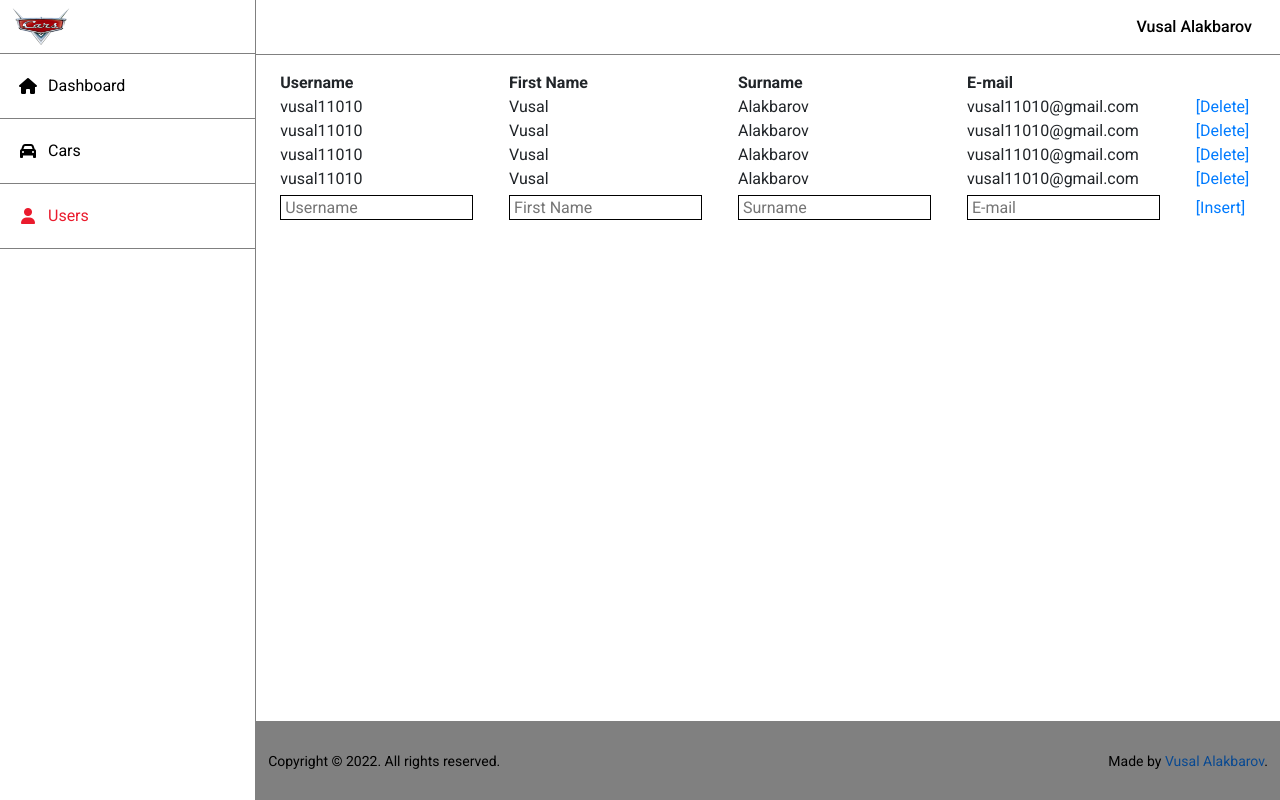
After one commit to iamvusalalakbarov/cars, a PHP site: page /users.html in a window 1280 px wide. The commit adds this page. Run offline with PHP 8.4, Linux system fonts and the light colour scheme; some libraries are stand-ins or nearby versions.

Commit message:
Created Users page

```diff
--- a/Manager Side/css/style.css
+++ b/Manager Side/css/style.css
@@ -217,8 +217,8 @@ body main header .right-side .admin .name p {
 
 body main section {
   height: 100%;
-  background: gray;
   overflow: auto;
+  padding: 16px;
 }
 
 body main section .gif {
@@ -233,6 +233,23 @@ body main section .gif {
       -ms-flex-align: center;
           align-items: center;
   background: #fff;
+}
+
+body main section.users table {
+  width: 100%;
+}
+
+body main section.users table thead tr th, body main section.users table tbody tr th {
+  font-weight: bold;
+}
+
+body main section.users table thead tr th, body main section.users table thead tr td, body main section.users table tbody tr th, body main section.users table tbody tr td {
+  padding: 4px 8px;
+}
+
+body main section.users table thead tr th input, body main section.users table thead tr td input, body main section.users table tbody tr th input, body main section.users table tbody tr td input {
+  border: 1px solid #000;
+  padding: 2px 4px;
 }
 
 body main footer {
--- a/Manager Side/index.html
+++ b/Manager Side/index.html
@@ -24,11 +24,10 @@
                     <a href="index.html" class="active"><label><i class="fas fa-home"></i></label>Dashboard</a>
                 </li>
                 <li>
-                    <a href="rent.html"><label><i class="far fa-edit"></i></label>Make Rent</a>
+                    <a href="cars.html"><label><i class="fa-solid fa-car"></i></label>Cars</a>
                 </li>
                 <li>
-                    <a href="dates.html"><label><i class="far fa-calendar-alt"></i></label>Show
-                        Pick-up/Take-off Dates</a>
+                    <a href="users.html"><label><i class="fa-solid fa-user"></i></label>Users</a>
                 </li>
             </ul>
         </nav>
--- a/Manager Side/scss/style.scss
+++ b/Manager Side/scss/style.scss
@@ -181,8 +181,8 @@ body {
 
 		section {
 			height: 100%;
-			background: gray;
 			overflow: auto;
+			padding: 16px;
 
 			.gif {
 				height: 100%;
@@ -190,6 +190,29 @@ body {
 				justify-content: center;
 				align-items: center;
 				background: #fff;
+			}
+
+			&.users {
+				table {
+					width: 100%;
+
+					thead, tbody {
+						tr {
+							th {
+								font-weight: bold;
+							}
+
+							th, td {
+								padding: 4px 8px;
+
+								input {
+									border: 1px solid #000;
+									padding: 2px 4px;
+								}
+							}
+						}
+					}
+				}
 			}
 		}
 
--- /dev/null
+++ b/Manager Side/users.html
@@ -0,0 +1,113 @@
+<!DOCTYPE html>
+<html lang="en">
+
+<head>
+    <meta charset="UTF-8">
+    <meta http-equiv="X-UA-Compatible" content="IE=edge">
+    <meta name="viewport" content="width=device-width, initial-scale=1.0">
+    <title>Cars | Dashboard</title>
+    <link rel="icon" type="image/x-icon" href="./images/favicon.ico">
+    <link rel="stylesheet" href="https://cdnjs.cloudflare.com/ajax/libs/font-awesome/6.1.1/css/all.min.css" integrity="sha512-KfkfwYDsLkIlwQp6LFnl8zNdLGxu9YAA1QvwINks4PhcElQSvqcyVLLD9aMhXd13uQjoXtEKNosOWaZqXgel0g==" crossorigin="anonymous" referrerpolicy="no-referrer" />
+    <link rel="stylesheet" href="https://cdn.jsdelivr.net/npm/bootstrap@4.3.1/dist/css/bootstrap.min.css" integrity="sha384-ggOyR0iXCbMQv3Xipma34MD+dH/1fQ784/j6cY/iJTQUOhcWr7x9JvoRxT2MZw1T" crossorigin="anonymous">
+    <link rel="stylesheet" href="./css/style.css">
+</head>
+
+<body>
+    <aside>
+        <div class="logo">
+            <img src="images/cars-logo.png" alt="Cars Logo">
+        </div>
+
+        <nav>
+            <ul>
+                <li>
+                    <a href="index.html"><label><i class="fas fa-home"></i></label>Dashboard</a>
+                </li>
+                <li>
+                    <a href="cars.html"><label><i class="fa-solid fa-car"></i></label>Cars</a>
+                </li>
+                <li>
+                    <a href="users.html" class="active"><label><i class="fa-solid fa-user"></i></label>Users</a>
+                </li>
+            </ul>
+        </nav>
+    </aside>
+
+    <main>
+        <header>
+            <div class="right-side">
+                <div class="admin">
+                    <div class="name">
+                        <p>
+                            Vusal Alakbarov
+                        </p>
+                    </div>
+            </div>
+        </header>
+
+        <section class="users">
+            <table>
+                <thead>
+                    <tr>
+                        <th>Username</th>
+                        <th>First Name</th>
+                        <th>Surname</th>
+                        <th>E-mail</th>
+                    </tr>
+                </thead>
+                <tbody>
+                    <tr>
+                        <td>vusal11010</td>
+                        <td>Vusal</td>
+                        <td>Alakbarov</td>
+                        <td>vusal11010@gmail.com</td>
+                        <td><a href="#">[Delete]</a></td>
+                    </tr>
+                    <tr>
+                        <td>vusal11010</td>
+                        <td>Vusal</td>
+                        <td>Alakbarov</td>
+                        <td>vusal11010@gmail.com</td>
+                        <td><a href="#">[Delete]</a></td>
+                    </tr>
+                    <tr>
+                        <td>vusal11010</td>
+                        <td>Vusal</td>
+                        <td>Alakbarov</td>
+                        <td>vusal11010@gmail.com</td>
+                        <td><a href="#">[Delete]</a></td>
+                    </tr>
+                    <tr>
+                        <td>vusal11010</td>
+                        <td>Vusal</td>
+                        <td>Alakbarov</td>
+                        <td>vusal11010@gmail.com</td>
+                        <td><a href="#">[Delete]</a></td>
+                    </tr>
+                    <tr>
+                        <td><input type="text" placeholder="Username"></td>
+                        <td><input type="text" placeholder="First Name"></td>
+                        <td><input type="text" placeholder="Surname"></td>
+                        <td><input type="email" placeholder="E-mail"></td>
+                        <td><a href="#">[Insert]</a></td>
+                    </tr>
+                </tbody>
+            </table>
+        </section>
+
+        <footer>
+            <p class="copyright">
+                Copyright &copy; 2022. All rights reserved.
+            </p>
+
+            <p class="made-by">
+                Made by <a href="#">Vusal Alakbarov</a>.
+            </p>
+        </footer>
+    </main>
+</body>
+
+</html>
+</body>
+
+</html>
```
Also changed, not shown: 1 other file.
